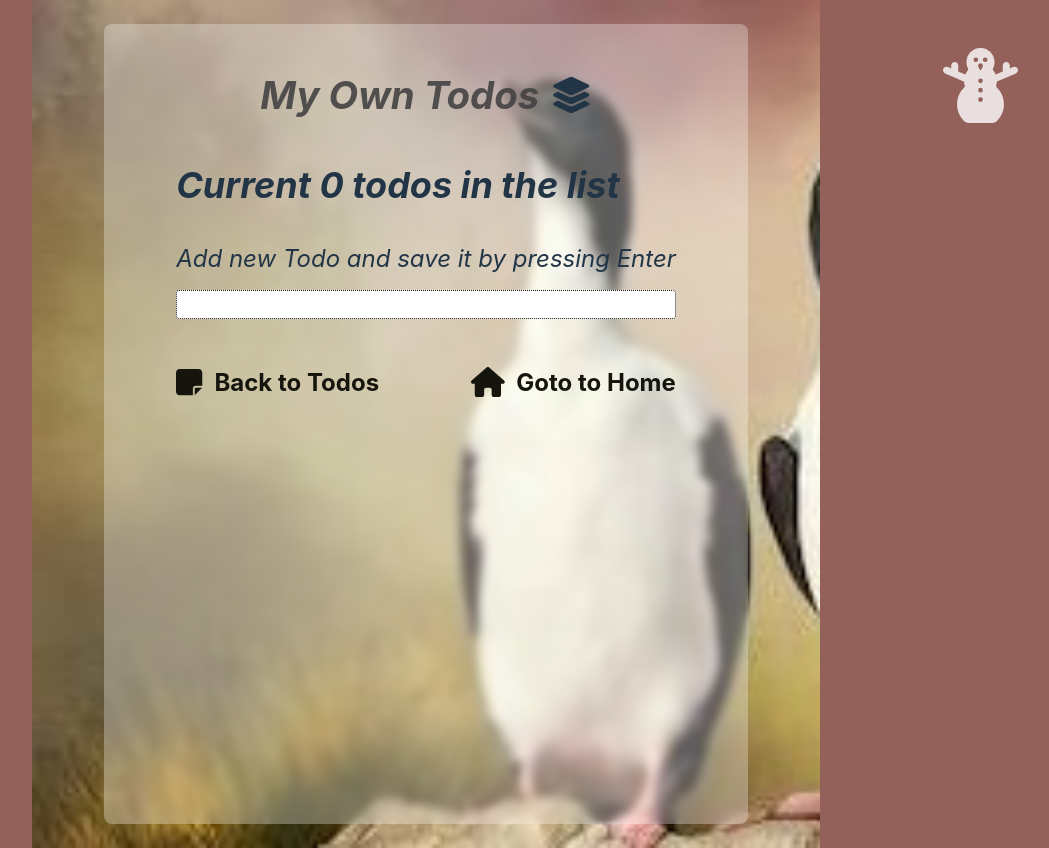
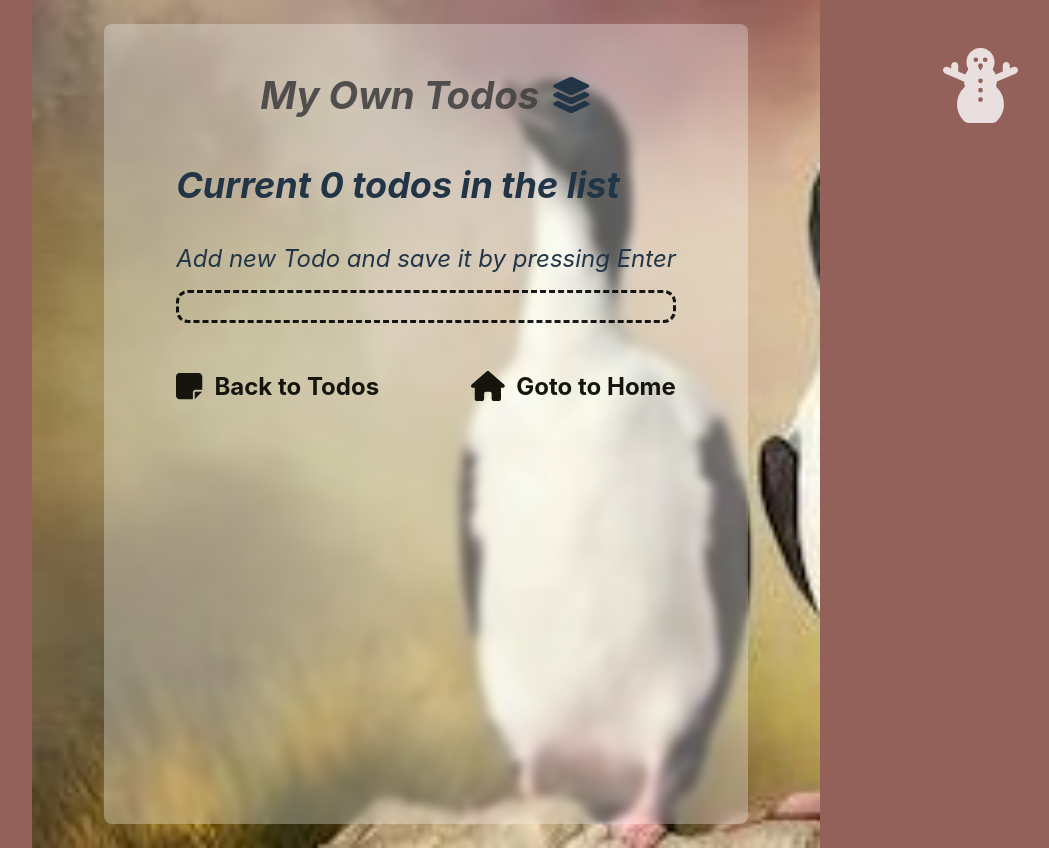
Before and after one commit to minnas/post-app-react, a React (Vite) app: page /my-todos in a window 1280 px wide. Shown: the whole page, without its empty margins (214-1263 px from the left). Built offline with nearby package versions, Linux system fonts and the light colour scheme.

Commit message:
input style fix

```diff
--- a/src/components/views/mytodos.scss
+++ b/src/components/views/mytodos.scss
@@ -4,14 +4,16 @@
     flex-direction: column;
     grid-row-gap: 2rem;
     padding: 2rem 0;
-    label {
+    & label {
       font-size: 2rem;
       font-style: italic;
     }
-    input {
-      border: 1px dotted rgba(0,0,0,.9);
-      border-radius: .25rem;
-      padding: .5rem;
+    & input {
+      border: 3px dashed rgba(0, 0, 0, 0.9);
+      border-radius: 1rem;
+      padding: 0.5rem;
+      background: transparent;
+      user-select: none;
     }
   }
 }
```
